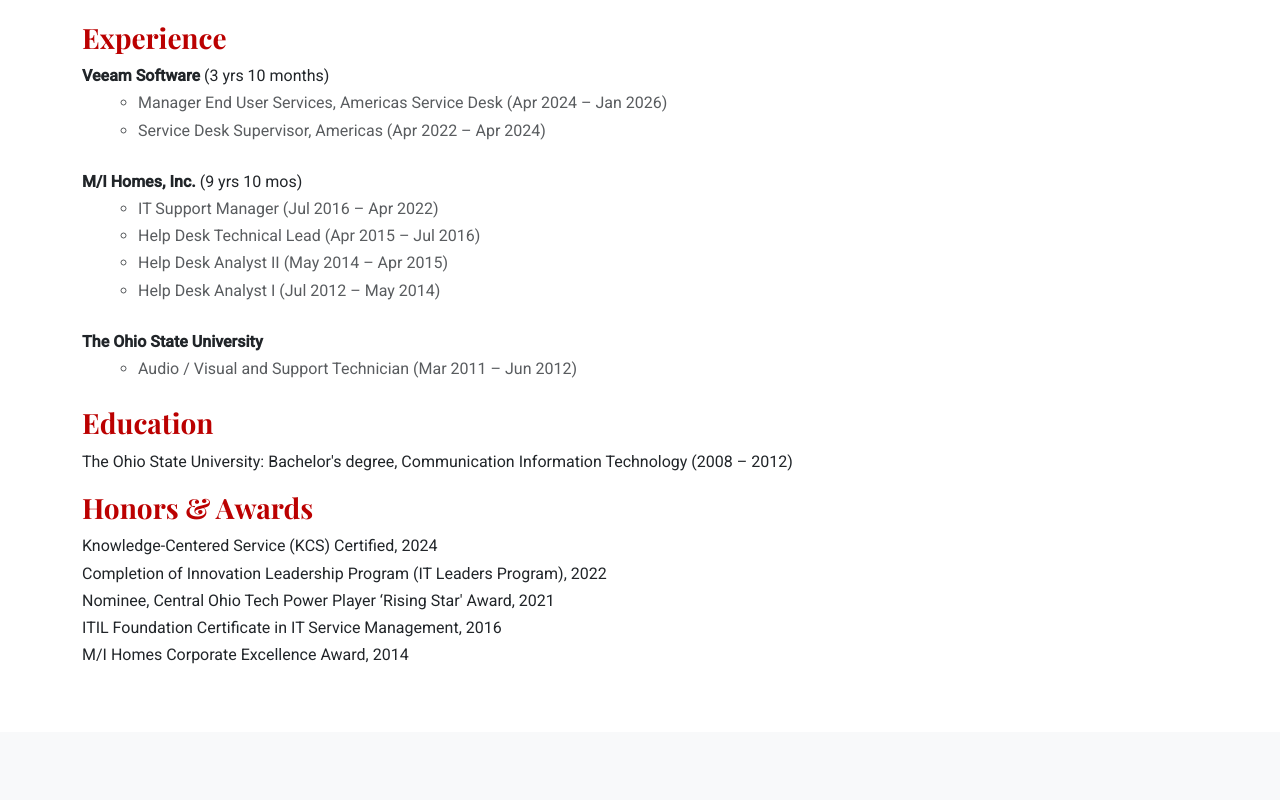
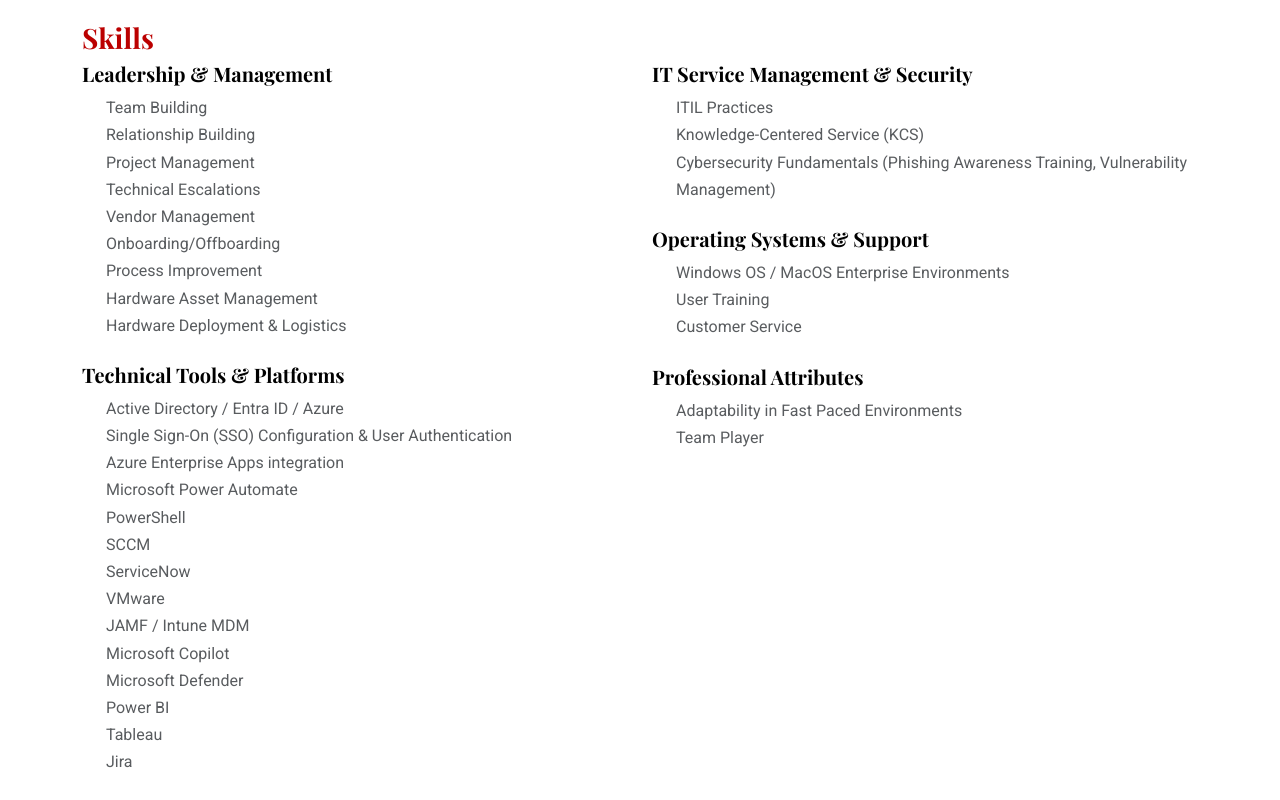
Before and after one commit to gabbard22/website, a plain HTML site: page index.html in a window 1280 px wide. Shown: the part 1560-2360 px from the top of the page. Drawn offline with nearby package versions, Linux system fonts and the light colour scheme.

Commit message:
Add files via upload

```diff
--- a/index.html
+++ b/index.html
@@ -194,6 +194,13 @@
             margin: 3rem auto 4rem auto;
             display: block;
         }
+
+        /* Skill category styling */
+        .skill-category {
+            font-size: 1.25rem; /* A bit smaller than default h3 (1.75rem), matching h4 default but adjustable */
+            font-weight: bold;
+            color: #000000; /* Black */
+        }
     </style>
 </head>
 <body>
@@ -235,6 +242,59 @@
                 <div class="text-center">
                     <img src="Quote.png" alt="Inspirational Quote" class="quote-img img-fluid">
                 </div>
+            </div>
+        </div>
+        <h3 class="mt-5">Skills</h3>
+        <div class="row">
+            <div class="col-md-6">
+                <h4 class="skill-category">Leadership & Management</h4>
+                <ul class="list-unstyled ms-4 text-muted mb-4">
+                    <li>Team Building</li>
+                    <li>Relationship Building</li>
+                    <li>Project Management</li>
+                    <li>Technical Escalations</li>
+                    <li>Vendor Management</li>
+                    <li>Onboarding/Offboarding</li>
+                    <li>Process Improvement</li>
+                    <li>Hardware Asset Management</li>
+                    <li>Hardware Deployment & Logistics</li>
+                </ul>
+                <h4 class="skill-category">Technical Tools & Platforms</h4>
+                <ul class="list-unstyled ms-4 text-muted mb-4">
+                    <li>Active Directory / Entra ID / Azure</li>
+                    <li>Single Sign-On (SSO) Configuration & User Authentication</li>
+                    <li>Azure Enterprise Apps integration</li>
+                    <li>Microsoft Power Automate</li>
+                    <li>PowerShell</li>
+                    <li>SCCM</li>
+                    <li>ServiceNow</li>
+                    <li>VMware</li>
+                    <li>JAMF / Intune MDM</li>
+                    <li>Microsoft Copilot</li>
+                    <li>Microsoft Defender</li>
+                    <li>Power BI</li>
+                    <li>Tableau</li>
+                    <li>Jira</li>
+                </ul>
+            </div>
+            <div class="col-md-6">
+                <h4 class="skill-category">IT Service Management & Security</h4>
+                <ul class="list-unstyled ms-4 text-muted mb-4">
+                    <li>ITIL Practices</li>
+                    <li>Knowledge-Centered Service (KCS)</li>
+                    <li>Cybersecurity Fundamentals (Phishing Awareness Training, Vulnerability Management)</li>
+                </ul>
+                <h4 class="skill-category">Operating Systems & Support</h4>
+                <ul class="list-unstyled ms-4 text-muted mb-4">
+                    <li>Windows OS / MacOS Enterprise Environments</li>
+                    <li>User Training</li>
+                    <li>Customer Service</li>
+                </ul>
+                <h4 class="skill-category">Professional Attributes</h4>
+                <ul class="list-unstyled ms-4 text-muted mb-4">
+                    <li>Adaptability in Fast Paced Environments</li>
+                    <li>Team Player</li>
+                </ul>
             </div>
         </div>
         <h3 class="mt-5">Experience</h3>
```
